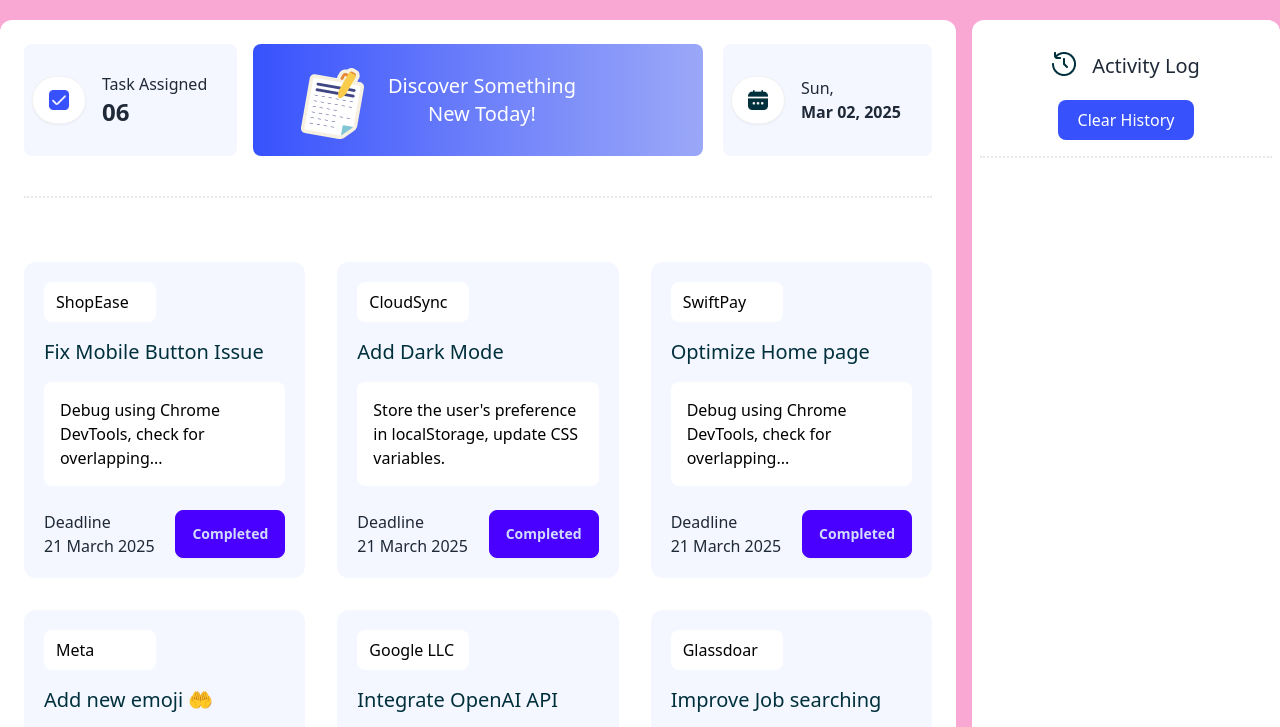
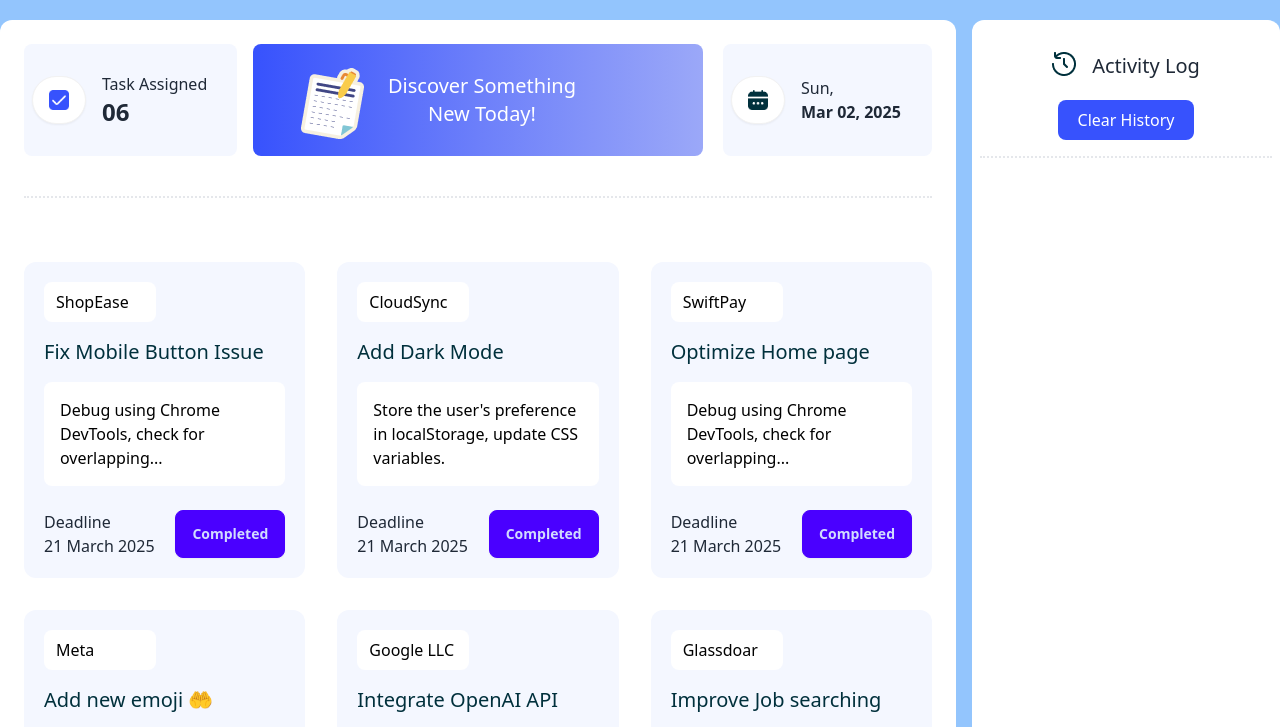
Before and after one commit to Maruf220502/assignment-5, a plain HTML site: page index.html in a window 1280 px wide. Shown: the part 120-847 px from the top of the page. Drawn offline with nearby package versions, Linux system fonts and the light colour scheme.

Commit message:
add backGround color

```diff
--- a/index.html
+++ b/index.html
@@ -7,7 +7,7 @@
     <link href="https://cdn.jsdelivr.net/npm/daisyui@4.12.24/dist/full.min.css" rel="stylesheet" type="text/css" />
     <script src="https://cdn.tailwindcss.com"></script>
 </head>
-<body class="bg-pink-300 pt-5">
+<body class="bg-blue-300 pt-5">
     <header class="container mx-auto">
         <div class="navbar bg-base-100 rounded-xl">
             <div class="flex-1 gap-2 pl-6 py-4">
```
